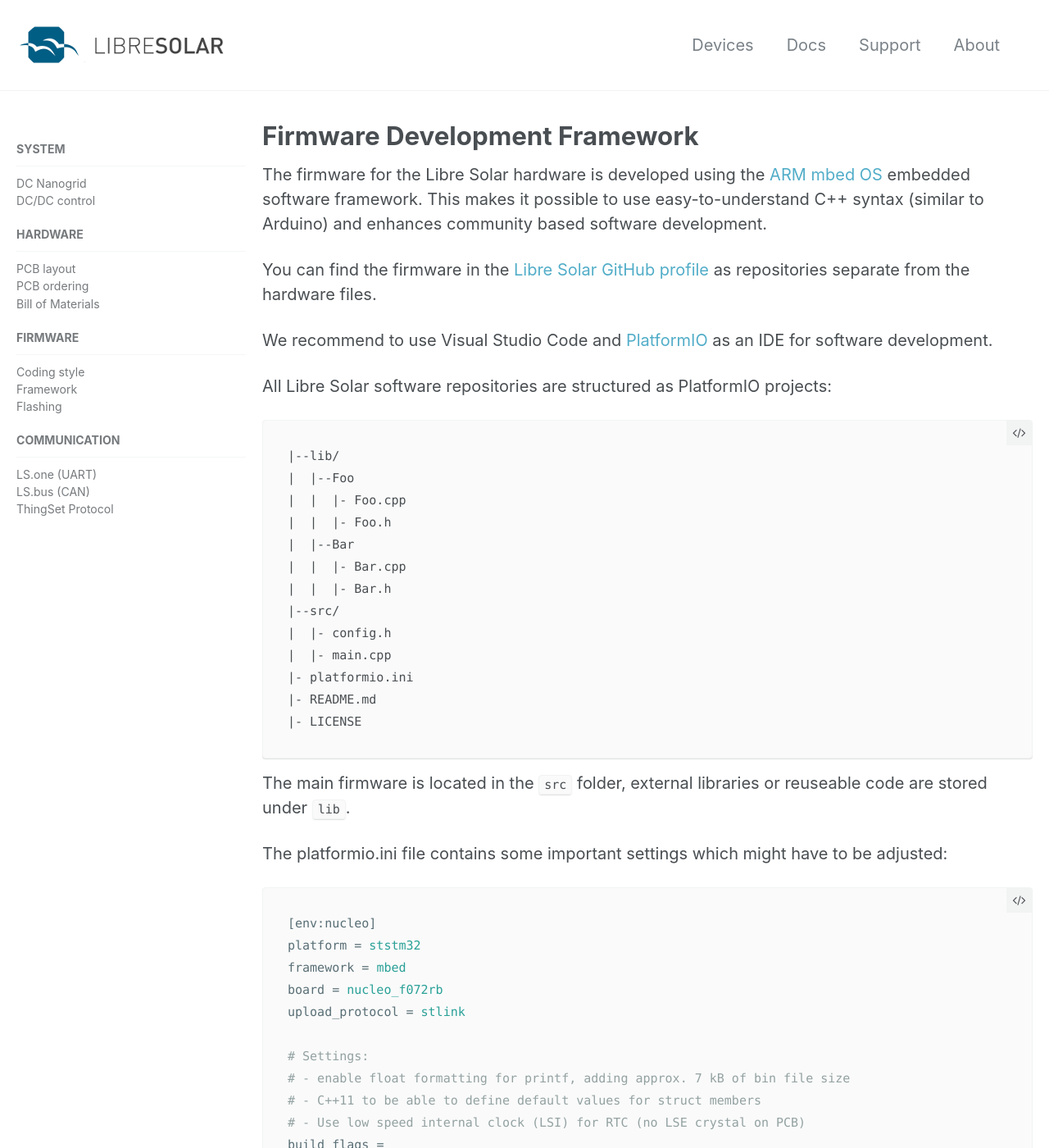
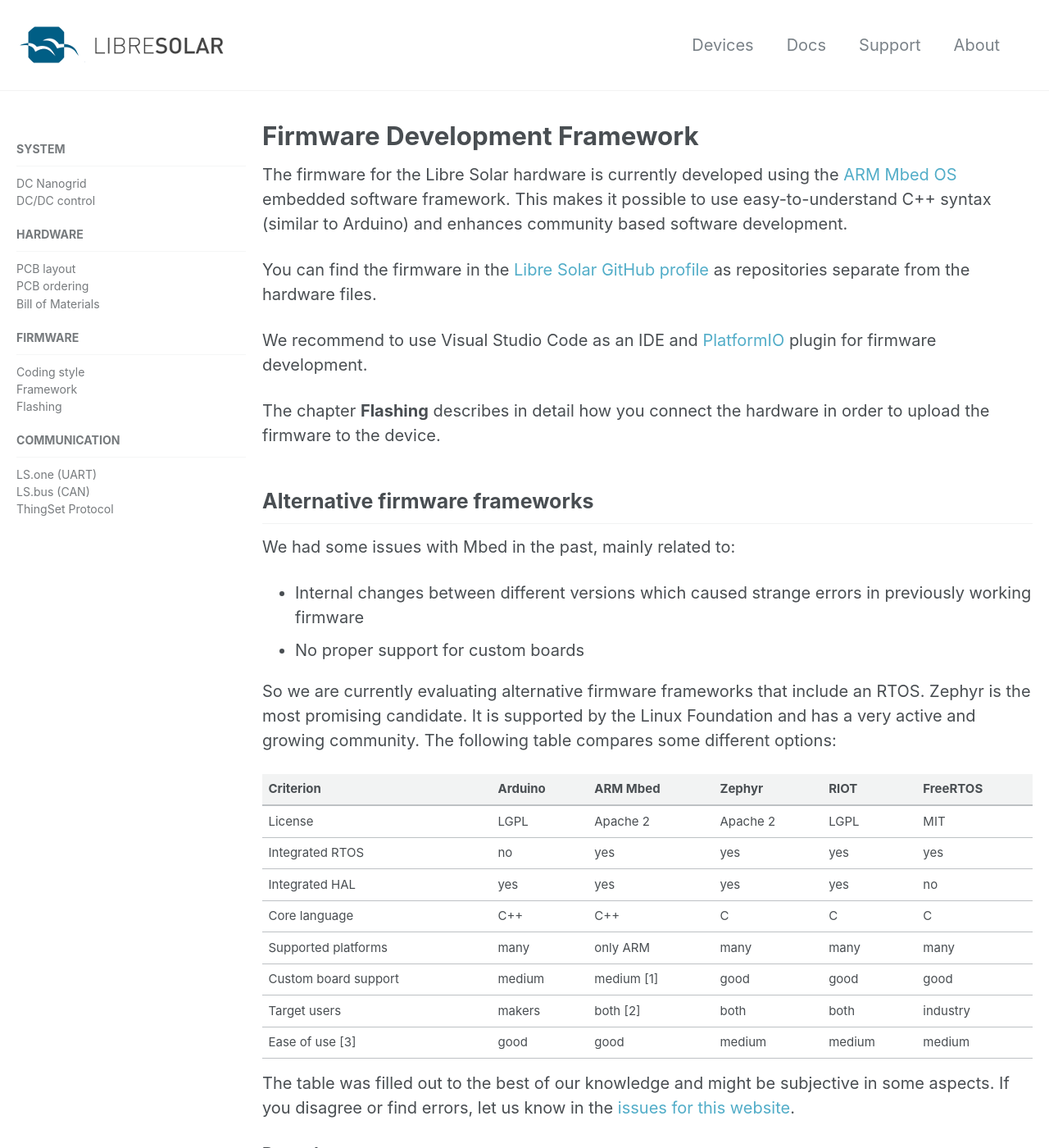
Before and after one commit to LibreSolar/libresolar.github.io, a Jekyll site: the page built from _docs/3b_fw_framework.md, in a window 1280 px wide and 1400 px high. Shown: the whole window at 82% size. Built offline with Jekyll 4.4.1, drawn with Linux system fonts in a browser that asks for light colours; some of the changed text lies outside the part shown.

Commit message:
FW framework updated

````diff
--- a/_docs/3b_fw_framework.md
+++ b/_docs/3b_fw_framework.md
@@ -4,57 +4,43 @@
 permalink: /docs/framework/
 ---
 
-The firmware for the Libre Solar hardware is developed using the [ARM mbed OS](https://developer.mbed.org/) embedded software framework. This makes it possible to use easy-to-understand C++ syntax (similar to Arduino) and enhances community based software development.
+The firmware for the Libre Solar hardware is currently developed using the [ARM Mbed OS](https://developer.mbed.org/) embedded software framework. This makes it possible to use easy-to-understand C++ syntax (similar to Arduino) and enhances community based software development.
 
 You can find the firmware in the [Libre Solar GitHub profile](https://github.com/LibreSolar) as repositories separate from the hardware files.
 
-We recommend to use Visual Studio Code and [PlatformIO](http://platformio.org/) as an IDE for software development.
+We recommend to use Visual Studio Code as an IDE and [PlatformIO](http://platformio.org/) plugin for firmware development.
 
-All Libre Solar software repositories are structured as PlatformIO projects:
+The chapter **Flashing** describes in detail how you connect the hardware in order to upload the firmware to the device.
 
-```
-|--lib/
-|  |--Foo
-|  |  |- Foo.cpp
-|  |  |- Foo.h
-|  |--Bar
-|  |  |- Bar.cpp
-|  |  |- Bar.h
-|--src/
-|  |- config.h
-|  |- main.cpp
-|- platformio.ini
-|- README.md
-|- LICENSE
-```
+## Alternative firmware frameworks
 
-The main firmware is located in the `src` folder, external libraries or reuseable code are stored under `lib`.
+We had some issues with Mbed in the past, mainly related to:
 
-The platformio.ini file contains some important settings which might have to be adjusted:
+- Internal changes between different versions which caused strange errors in previously working firmware
+- No proper support for custom boards
 
-```ini
-[env:nucleo]
-platform = ststm32
-framework = mbed
-board = nucleo_f072rb
-upload_protocol = stlink
+So we are currently evaluating alternative firmware frameworks that include an RTOS. Zephyr is the most promising candidate. It is supported by the Linux Foundation and has a very active and growing community. The following table compares some different options:
 
-# Settings:
-# - enable float formatting for printf, adding approx. 7 kB of bin file size
-# - C++11 to be able to define default values for struct members
-# - Use low speed internal clock (LSI) for RTC (no LSE crystal on PCB)
-build_flags =
-    -Wl,-u_printf_float
-    -std=c++11
-    -DMBED_CONF_TARGET_LSE_AVAILABLE=0
+Criterion             | Arduino | ARM Mbed  | Zephyr   | RIOT   | FreeRTOS  |
+----------------------|---------|-----------|----------|--------|-----------|
+License               | LGPL    | Apache 2  | Apache 2 | LGPL   | MIT       |
+Integrated RTOS       | no      | yes       | yes      | yes    | yes       |
+Integrated HAL        | yes     | yes       | yes      | yes    | no        |
+Core language         | C++     | C++       | C        | C      | C         |
+Supported platforms   | many    | only ARM  | many     | many   | many      |
+Custom board support  | medium  | medium [1]| good     | good   | good      |
+Target users          | makers  | both [2]  | both     | both   | industry  |
+Ease of use [3]       | good    | good      | medium   | medium | medium    |
 
-# Custom Serial Monitor port
-# monitor_port = /dev/ttyUSB1
+The table was filled out to the best of our knowledge and might be subjective in some aspects. If you disagree or find errors, let us know in the [issues for this website](https://github.com/LibreSolar/libresolar.github.io/issues).
 
-# Custom Serial Monitor baud rate
-monitor_baud = 115200
-```
+**Remarks:**
 
-Of course, you can also use your favourite IDE and the mbed command line interface.
+1. Custom boards can be added, but you need to patch the targets.json file of the original repository. The entire framework does not differentiate between MCU definitions and board definitions. Instead, everything is gathered in one "targets" folder. So you can't simply define different pin settings for an already supported MCU.
+2. Based on how custom boards are supported, one could argue that the main focus is makers only.
+3. Judged good if PlatformIO available. PlatformIO support for Zephyr is [under development](https://github.com/platformio/platformio-core/issues/1613).
 
-The chapter **Flashing** describes in detail how you connect the hardwar in order to upload the software to the device.
+There are some popular frameworks not taken into consideration for the following reasons:
+
+- ChibiOS supports only STM32 microcontrollers. In addition to that, it is developed in the [cathedral style](https://en.wikipedia.org/wiki/The_Cathedral_and_the_Bazaar), which is not considered ideal for a community-driven open source project.
+- LibOpenCM3 is only a HAL library and does not provide RTOS features.
--- a/_sass/minimal-mistakes/_base.scss
+++ b/_sass/minimal-mistakes/_base.scss
@@ -126,6 +126,8 @@
 
 tt, code, kbd, samp, pre {
   font-family: $monospace;
+  font-size: 0.9em;
+  line-height: 1.2em;
 }
 
 pre {
````
Also changed, not shown: _docs/3a_fw_coding_style.md (+0 -5 lines).
